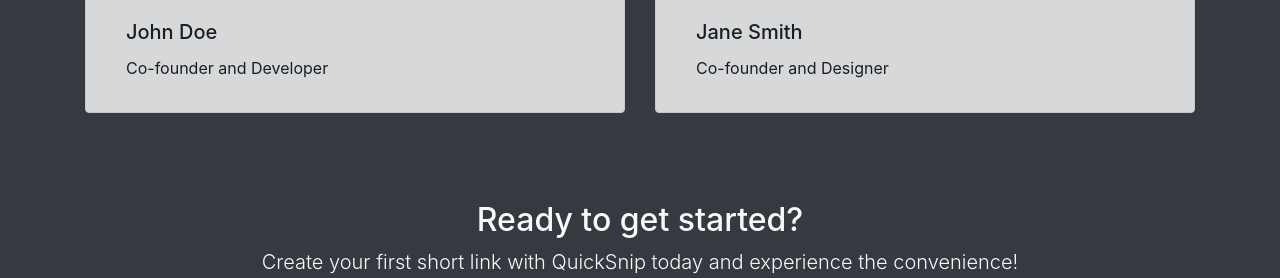
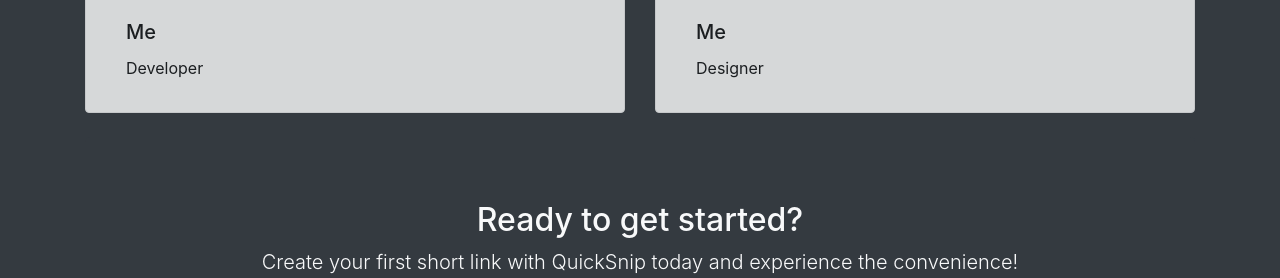
Before and after one commit to stillcantfindyrslf/UrlShortener_Django, a Django app: page /about in a window 1280 px wide. Shown: the part 642-920 px from the top of the page. Run offline with Django 4.2, Linux system fonts and the light colour scheme; some libraries are stand-ins or nearby versions.

Commit message:
minor changes

```diff
--- a/templates/about.html
+++ b/templates/about.html
@@ -25,15 +25,15 @@
                 <div class="card alert alert-dark" role="alert">
                     <img src="https://via.placeholder.com/150" class="card-img-top" alt="Team Member 1">
                     <div class="card-body">
-                        <h5 class="card-title">John Doe</h5>
-                        <p class="card-text">Co-founder and Developer</p>
+                        <h5 class="card-title">Me</h5>
+                        <p class="card-text">Developer</p>
                     </div>
                 </div>
                 <div class="card alert alert-dark" role="alert">
                     <img src="https://via.placeholder.com/150" class="card-img-top" alt="Team Member 2">
                     <div class="card-body">
-                        <h5 class="card-title">Jane Smith</h5>
-                        <p class="card-text">Co-founder and Designer</p>
+                        <h5 class="card-title">Me</h5>
+                        <p class="card-text">Designer</p>
                     </div>
                 </div>
             </div>
```
Also changed, not shown: README.md, example.png (added).
